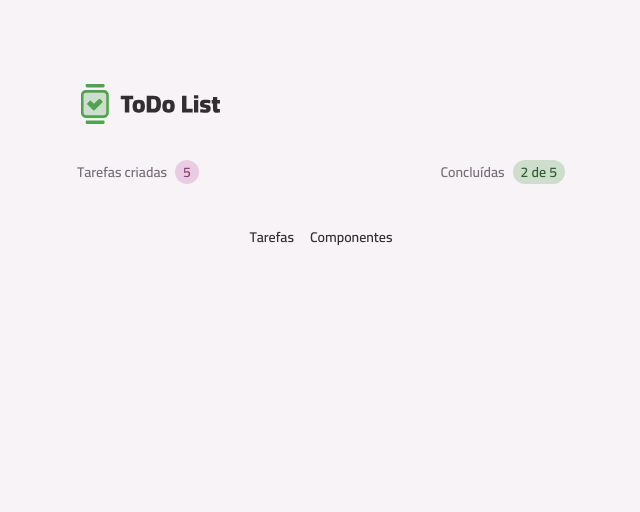
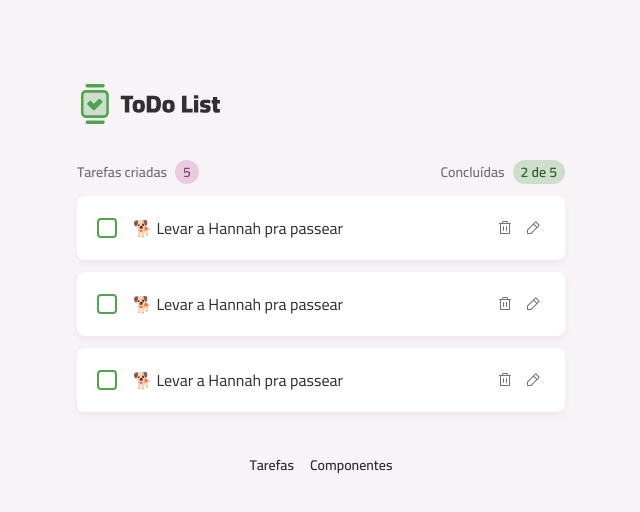
Before and after one commit to BrunoBecoski/reactjs-todo, a React (Vite) app: page / in a window 1280 px wide. Shown: the top 512 px of the page, without its empty margins (319-959 px from the left). Built offline with nearby package versions, Linux system fonts and the light colour scheme.

Commit message:
Cria o componente TaskItem

```diff
--- /dev/null
+++ b/src/core-components/task-item.tsx
@@ -0,0 +1,58 @@
+import { useState } from "react";
+
+import ButtonIcon from "../components/button-icon";
+import Card from "../components/card";
+import InputCheckbox from "../components/input-checkbox";
+import Text from "../components/text";
+
+import TrashIcon from "../assets/icons/trash.svg?react";
+import PencilIcon from "../assets/icons/pencil.svg?react";
+import XIcon from "../assets/icons/x.svg?react";
+import CheckIcon from "../assets/icons/check.svg?react";
+import InputText from "../components/input-text";
+
+export default function TasksItem() {
+  const [isEditing, setIsEditing] = useState(false);
+
+  function handleEditTask() {
+    setIsEditing(true);
+  }
+
+  function handleExitEditTask() {
+    setIsEditing(false);
+  }
+
+  return (
+    <Card size="md" className="flex items-center gap-4">
+      {!isEditing ? (
+        <>
+          <InputCheckbox />
+
+          <Text className="flex-1">🐕 Levar a Hannah pra passear</Text>
+
+          <div className="flex gap-1">
+            <ButtonIcon icon={TrashIcon} variant="tertiary" />
+            <ButtonIcon
+              icon={PencilIcon}
+              variant="tertiary"
+              onClick={handleEditTask}
+            />
+          </div>
+        </>
+      ) : (
+        <>
+          <InputText className="flex-1" value="🐕 Levar a Hannah pra passear" />
+
+          <div className="flex gap-1">
+            <ButtonIcon
+              icon={XIcon}
+              variant="secondary"
+              onClick={handleExitEditTask}
+            />
+            <ButtonIcon icon={CheckIcon} variant="primary" />
+          </div>
+        </>
+      )}
+    </Card>
+  );
+}
--- a/src/pages/page-home.tsx
+++ b/src/pages/page-home.tsx
@@ -1,4 +1,5 @@
 import Container from "../components/container";
+import TaskItem from "../core-components/task-item";
 import TasksSummary from "../core-components/tasks-summary";
 
 export default function PageHome() {
@@ -7,6 +8,10 @@
       <header className="flex items-center justify-between">
         <TasksSummary />
       </header>
+
+      <TaskItem />
+      <TaskItem />
+      <TaskItem />
     </Container>
   );
 }
```
